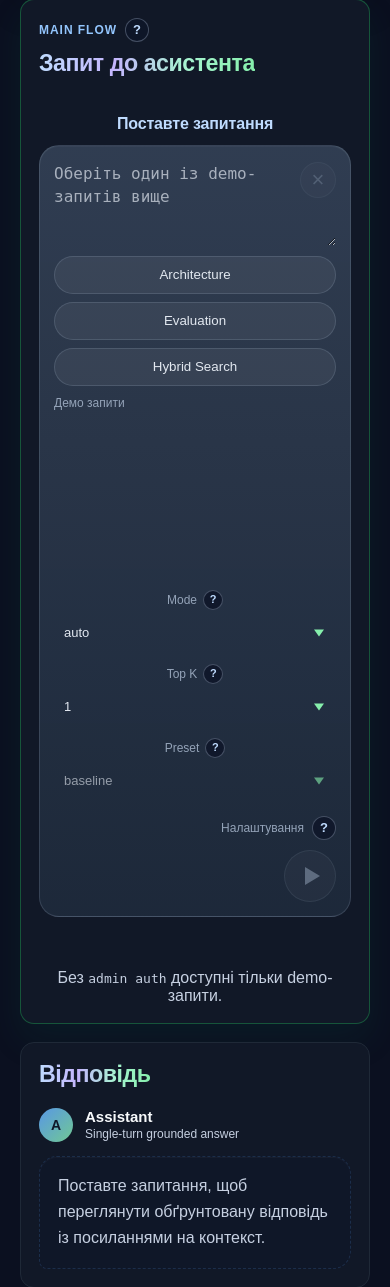
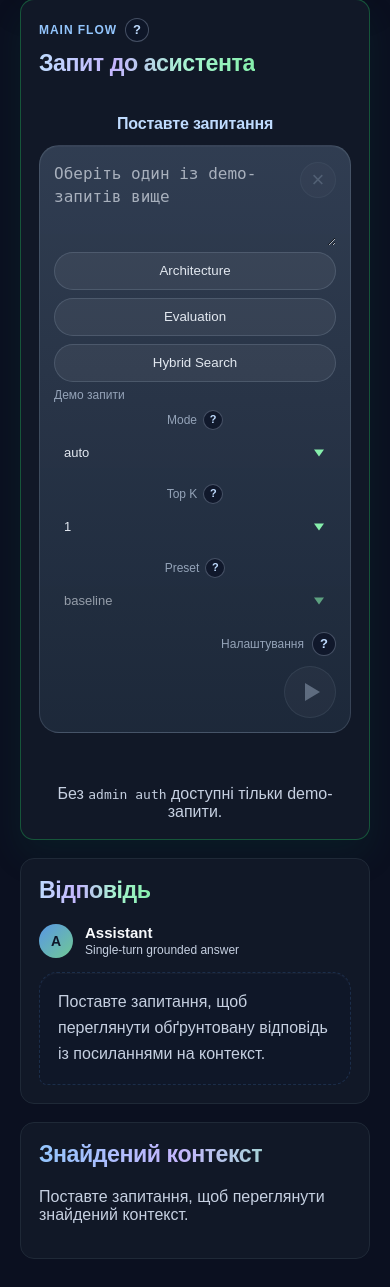
Before and after one commit to drhtka/AI-Knowledge-Assistant, a FastAPI app: page / in a window 390 px wide; the page is wider, and only the part inside the window is pictured. Shown: the part 2502-3789 px from the top of that part. Run offline with FastAPI, Linux system fonts and the light colour scheme.

Commit message:
fix mobile footer stretch in ask composer

```diff
--- a/static/css/pages/responsive.css
+++ b/static/css/pages/responsive.css
@@ -39,6 +39,7 @@
     .ask-question-composer-footer {
         flex-direction: column;
         align-items: stretch;
+        justify-content: flex-start;
         gap: 18px;
         margin-top: 18px;
         padding-bottom: 76px;
@@ -46,13 +47,16 @@
 
     .ask-demo-pill-group,
     .ask-settings-composer-group {
+        flex: 0 1 auto;
         width: 100%;
         min-width: 0;
     }
 
     .ask-settings-composer-group {
+        flex: 0 1 auto;
+        justify-content: flex-start;
         align-items: stretch;
-        gap: 12px;
+        gap: 8px;
         max-width: 100%;
     }
 
@@ -143,13 +147,13 @@
     }
 
     .ask-question-composer-footer {
-        gap: 10px;
-        margin-top: 10px;
+        gap: 4px;
+        margin-top: 6px;
         padding-bottom: 64px;
     }
 
     .ask-demo-pill-group {
-        gap: 10px;
+        gap: 6px;
     }
 
     .ask-demo-pill-row {
@@ -171,7 +175,7 @@
     .ask-settings-composer-group {
         flex: 0 1 auto;
         justify-content: flex-start;
-        gap: 8px;
+        gap: 4px;
     }
 
     .ask-settings-row-in-composer {
```
